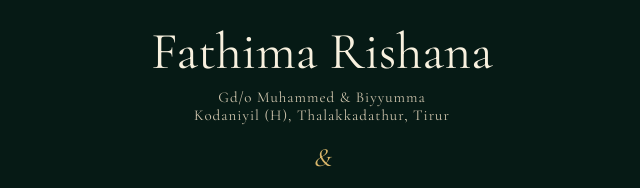
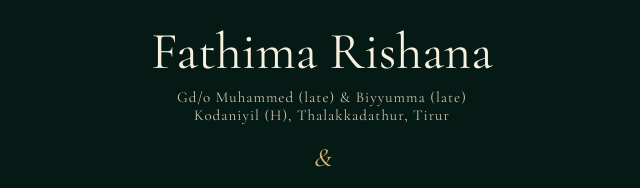
Before and after one commit to wedinvite-create/FathimaRishana-Mubashir, a plain HTML site: page index.html in a window 1280 px wide. Shown: the part 1206-1394 px from the top of the page, 318-958 px from the left. Drawn offline with nearby package versions, Linux system fonts and the light colour scheme.

Commit message:
Update index.html

```diff
--- a/index.html
+++ b/index.html
@@ -73,7 +73,7 @@ footer{padding:35px;text-align:center;border-top:1px solid rgba(216,182,106,.25)
 <div class="orn">❈</div>
 <p class="lead">We, Muhammed Ali &amp; Rasiya, joyfully invite you to the Nikkah of our beloved daughter</p>
 <div class="names" style="font-size:clamp(30px,5.5vw,52px)">Fathima Rishana</div>
-<p class="small" style="letter-spacing:1px;margin-top:8px;margin-bottom:18px">Gd/o Muhammed &amp; Biyyumma <br> Kodaniyil (H), Thalakkadathur, Tirur</p>
+<p class="small" style="letter-spacing:1px;margin-top:8px;margin-bottom:18px">Gd/o Muhammed (late) &amp; Biyyumma (late) <br> Kodaniyil (H), Thalakkadathur, Tirur</p>
 <div class="amp" style="font-size:26px">&amp;</div>
 <div class="names" style="font-size:clamp(30px,5.5vw,52px);margin-top:18px">Mubashir Bin Muhammed Rafi</div>
 <p class="small" style="letter-spacing:1px;margin-top:8px;margin-bottom:20px">S/o Mohamed Rafi &amp; Ramla <br> Vayyat Kayal Madathil (H), Vairamkode</p>
```
